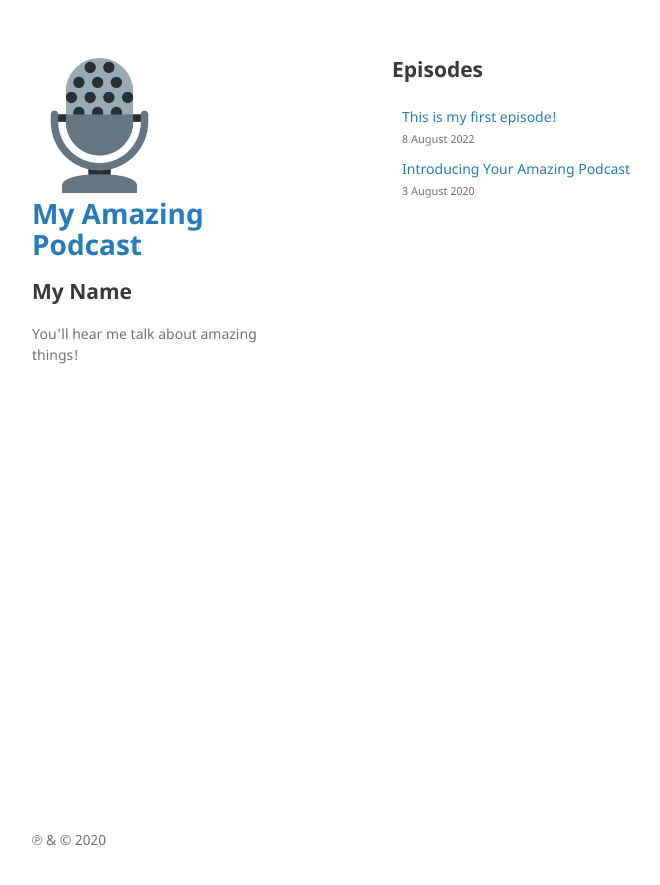
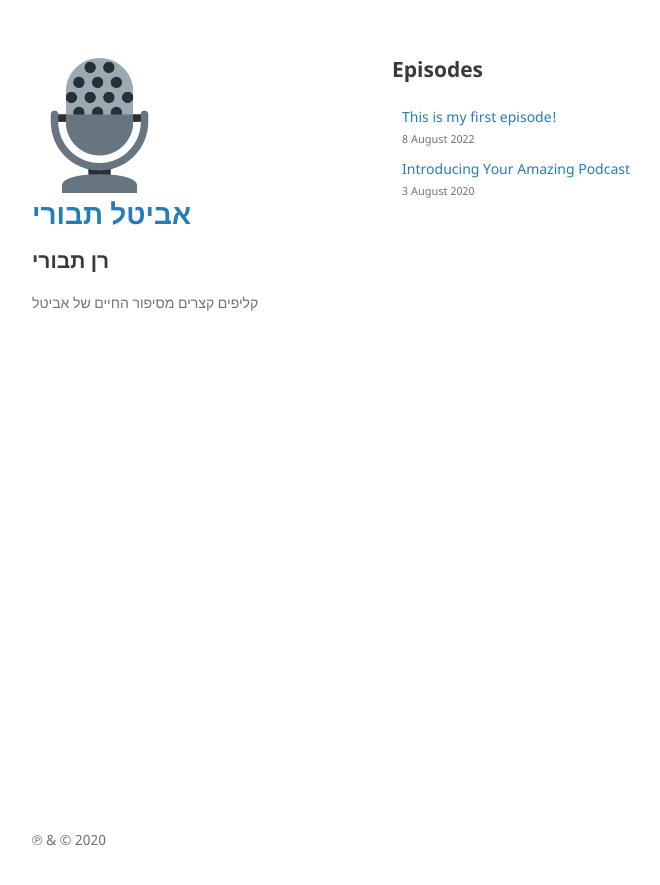
Before and after one commit to rantav/avital, a Jekyll site: the page built from index.md, in a window 1280 px wide. Shown: the top 885 px of the page, without its empty margins (178-838 px from the left). Built offline with Jekyll 4.4.1, drawn with Linux system fonts in a browser that asks for light colours.

Commit message:
Update podcast details to new author and title

```diff
--- a/_config.yml
+++ b/_config.yml
@@ -1,6 +1,6 @@
-title: My Amazing Podcast
-description: You'll hear me talk about amazing things!
-author: My Name
+title: אביטל תבורי
+description: קליפים קצרים מסיפור החיים של אביטל
+author: רן תבורי
 email: my@email.com
 lang: en-us
 copyright: "&#x2117; &amp; &#xA9; 2020"
```
